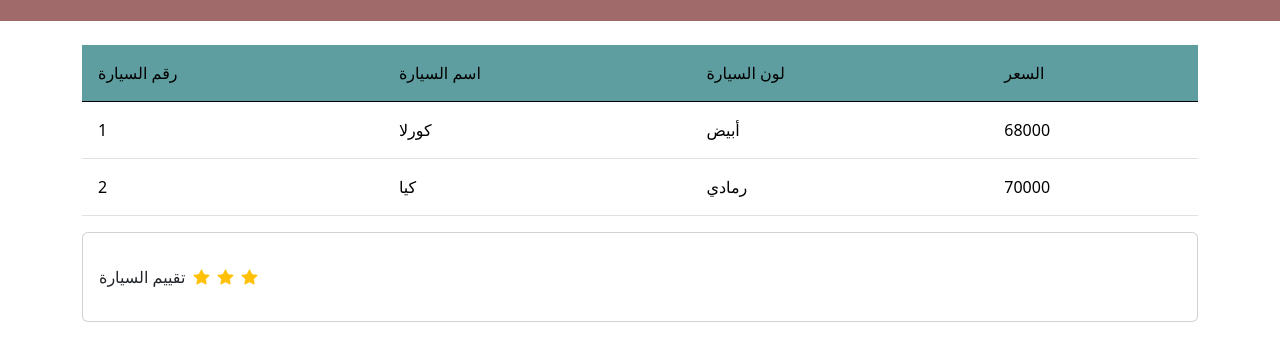
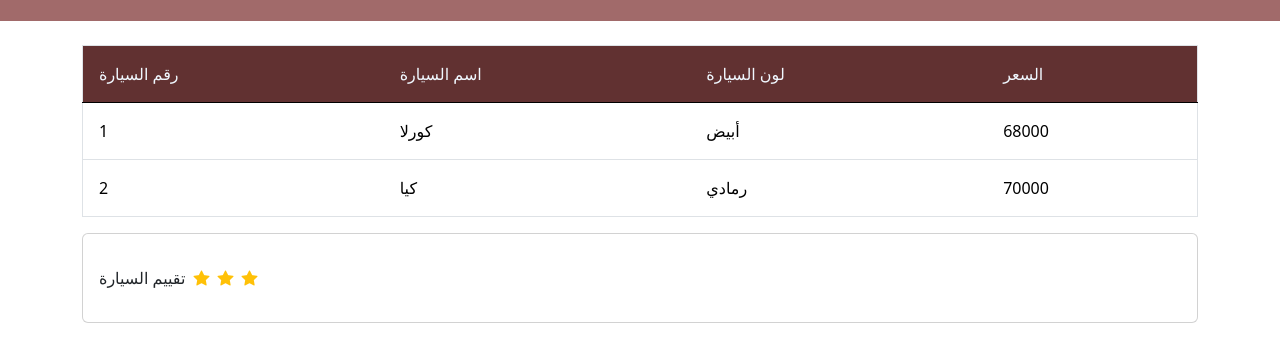
Before and after one commit to EnasKutbi/CarsSite, a plain HTML site: page index.html in a window 1280 px wide. Shown: the part 59-420 px from the top of the page. Drawn offline with nearby package versions, Linux system fonts and the light colour scheme.

Commit message:
update table color

```diff
--- a/index.html
+++ b/index.html
@@ -36,19 +36,19 @@
 
     <main>
       <div class="container mt-4">
-        <table class="table">
+        <table class="table border">
           <thead>
             <tr>
-              <td class="p-3" style="background-color: cadetblue; border-color: black">
+              <td class="p-3" style="background-color: rgb(97, 49, 49); color: aliceblue; border-color: black">
                 رقم السيارة
               </td>
-              <td class="p-3" style="background-color: cadetblue; border-color: black">
+              <td class="p-3" style="background-color: rgb(97, 49, 49); color: aliceblue; border-color: black">
                 اسم السيارة
               </td>
-              <td class="p-3" style="background-color: cadetblue; border-color: black">
+              <td class="p-3" style="background-color: rgb(97, 49, 49); color: aliceblue; border-color: black">
                 لون السيارة
               </td>
-              <td class="p-3" style="background-color: cadetblue; border-color: black">
+              <td class="p-3" style="background-color: rgb(97, 49, 49); color: aliceblue; border-color: black">
                 السعر
               </td>
             </tr>
```
